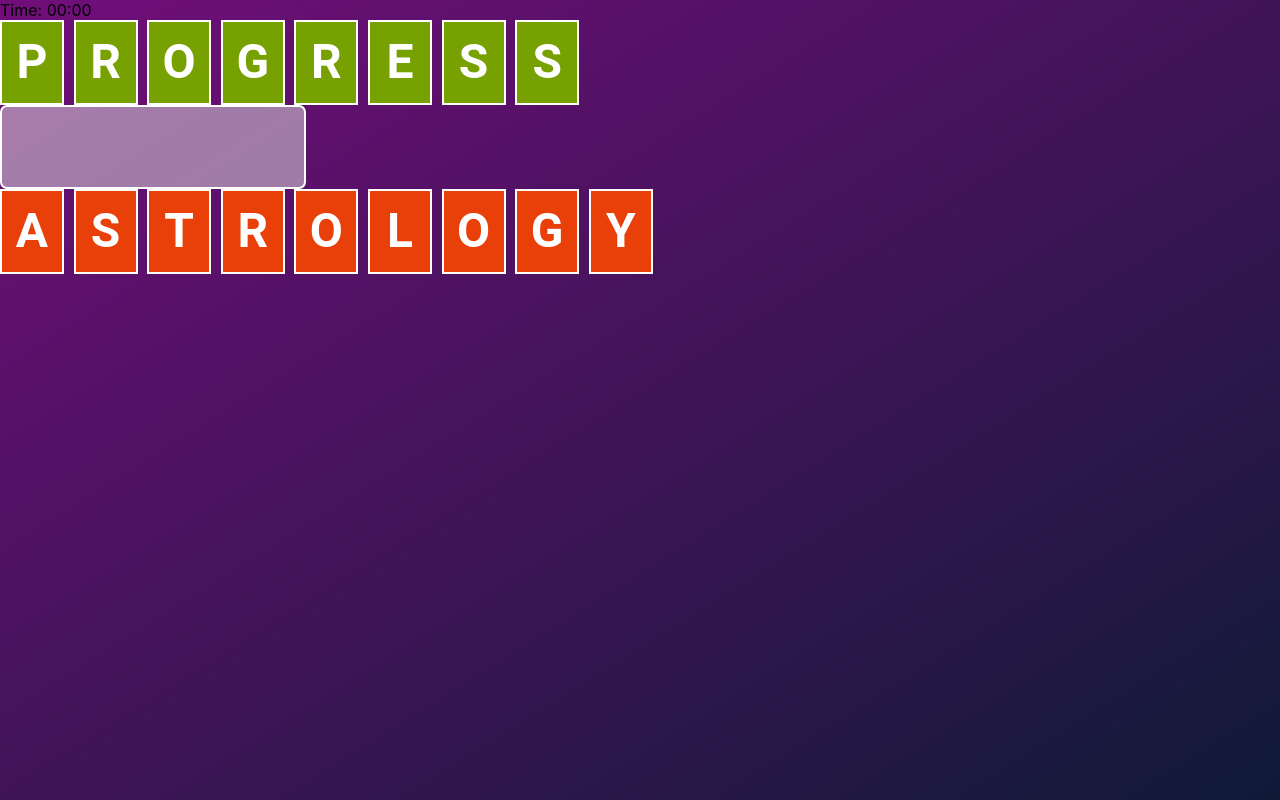
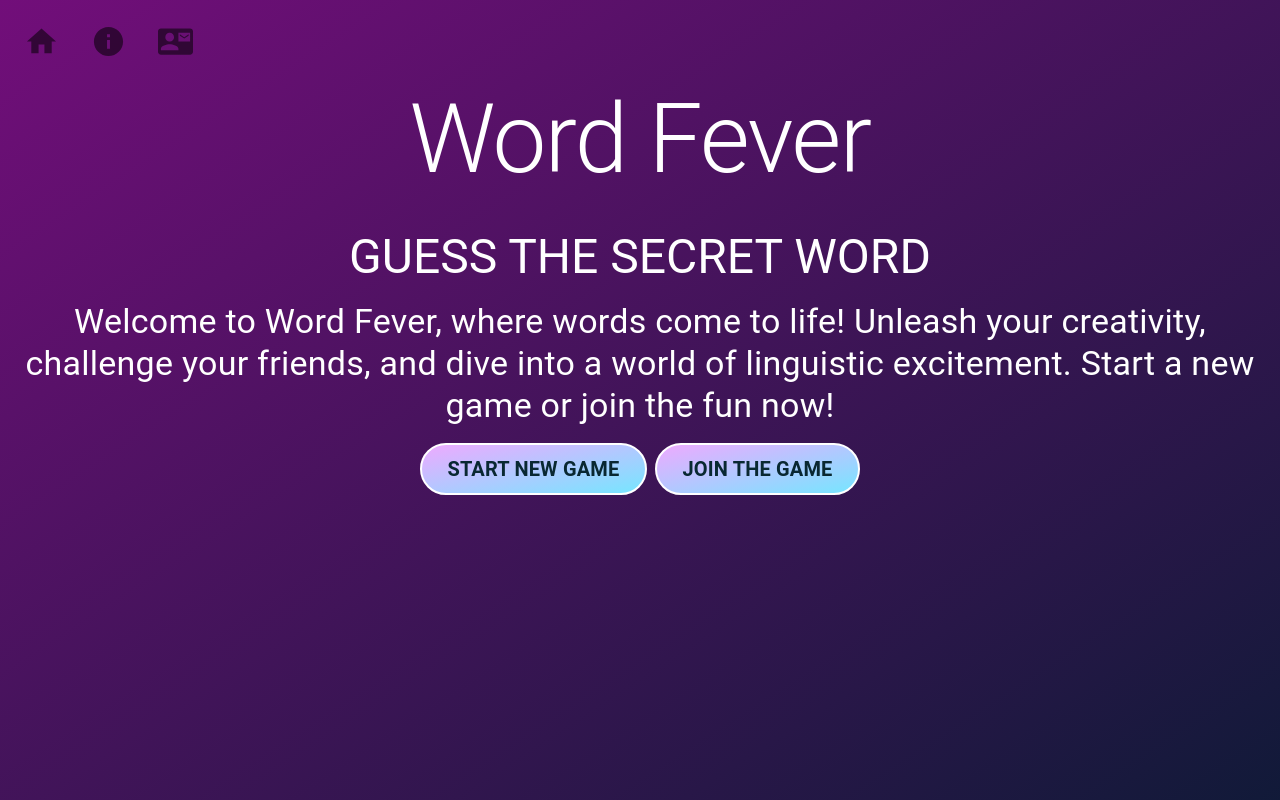
Before and after one commit to AnnaFYZ/guessing-word-game, a React (Create React App) app in the folder client/: page / in a window 1280 px wide. Shown: the top 800 px of the page. Built offline with nearby package versions, Linux system fonts and the light colour scheme.

Commit message:
Updated Home.jsx
- Added Box and Typography.
- Added Icons.
- Items were centered.
- Added a short description.
- Moved buttons from App.js to here.

```diff
--- a/client/src/App.js
+++ b/client/src/App.js
@@ -1,9 +1,12 @@
 import './App.css';
 import Timer from './components/timer';
 import Input from './components/input-component';
+import Home from './components/Home/Home';
+import { BrowserRouter as Router } from "react-router-dom";
 import Card from './components/card';
 import { Box } from '@mui/system';
 import { useState } from "react";
+import MyButton from './components/button';
 
 
 function App() {
@@ -12,18 +15,23 @@ function App() {
 
   return (
     <div className="App">
+      <Router>
+        <Home />
         <Box
           sx={{
             width: "100%",
             height: "100vh",
-          backgroundImage: "linear-gradient(to bottom right, #720E7A, #0F1A37)",
+            backgroundImage:
+              "linear-gradient(to bottom right, #720E7A, #0F1A37)",
           }}
         >
           <Timer />
           <Card letterState={"guessed"} />
           <Input />
+          <MyButton buttonText="Confirm" color="yellow" />
           <Card letterState={letterState} />
         </Box>
+      </Router>
     </div>
   );
 }
--- /dev/null
+++ b/client/src/components/Home/Home.jsx
@@ -0,0 +1,65 @@
+
+import React from 'react';
+import { Link } from 'react-router-dom';
+import MyButton from '../button';
+import { Box, IconButton, Typography } from '@mui/material';
+import HomeIcon from '@mui/icons-material/Home';
+import InfoIcon from '@mui/icons-material/Info';
+import ContactMailIcon from '@mui/icons-material/ContactMail';
+
+function Home() {
+  return (
+    <div>
+      <Box
+        sx={{
+          display: 'flex',
+          flexDirection: 'column',
+          padding: '16px',
+          height: '100vh',
+          backgroundImage: 'linear-gradient(to bottom right, #720E7A, #0F1A37)',
+          color: '#fff',
+        }}
+      >
+        <Box sx={{ display: 'flex', gap: '16px' }}>
+          <IconButton>
+            <HomeIcon fontSize="large" />
+          </IconButton>
+
+          <IconButton>
+            <InfoIcon fontSize="large" />
+          </IconButton>
+
+          <IconButton>
+            <ContactMailIcon fontSize="large" />
+          </IconButton>
+        </Box>
+
+        <Box sx={{ textAlign: 'center', marginTop: '16px' }}>
+          <Typography variant="h1" gutterBottom>
+            Word Fever
+          </Typography>
+
+          <Typography variant="h3" gutterBottom>
+            GUESS THE SECRET WORD
+          </Typography>
+
+          <Typography variant="h4" paragraph>
+            Welcome to Word Fever, where words come to life! Unleash your creativity, challenge your friends, and dive into a world of linguistic excitement. Start a new game or join the fun now!
+          </Typography>
+
+          <Box sx={{ display: 'flex', justifyContent: 'center', gap: '8px', marginTop: '16px' }}>
+            <Link to="/start-new-game">
+              <MyButton buttonText="Start New Game" color="gradient" />
+            </Link>
+
+            <Link to="/join-game">
+              <MyButton buttonText="Join the game" color="gradient" />
+            </Link>
+          </Box>
+        </Box>
+      </Box>
+    </div>
+  );
+}
+
+export default Home;
--- a/client/src/components/card.js
+++ b/client/src/components/card.js
@@ -1,22 +1,14 @@
 import { Grid, Typography, Box } from "@mui/material";
 import { useState } from "react";
-import randomWords from "../mockData";
 
-// const randomWord = ["A", "W", "E", "S", "O", "M", "E"];
-
-const randomWord = (words) => {
-  const randomIndex = Math.floor(Math.random() * words.length);
-  let randomWord = words[randomIndex].word;
-  let lettersArray = randomWord.split("").map((char) => char.toUpperCase());
-  return lettersArray;
-}
+const randomWord = ["A", "W", "E", "S", "O", "M", "E"];
 
 const Card = ({ letterState }) => {
     //the states for letterState (pending, guessed, wrong)
 
     return (
         <div style={{ display: "flex", flexDirection: 'row' }}>
-            {randomWord(randomWords).map((letter, key) => (
+            {randomWord.map((letter, key) => (
                 <Grid
                     container
                     alignItems="flex-end"
```
Also changed, not shown: 1 other file (tests, documents, lock files or other folders). Lines whose indentation alone changed are shown as unchanged.
